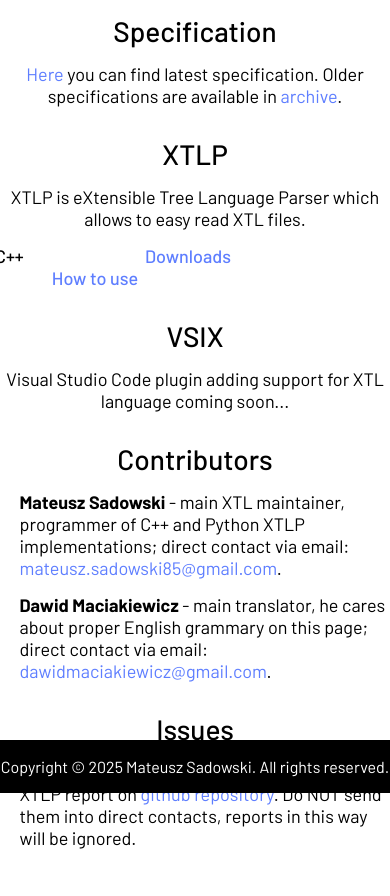
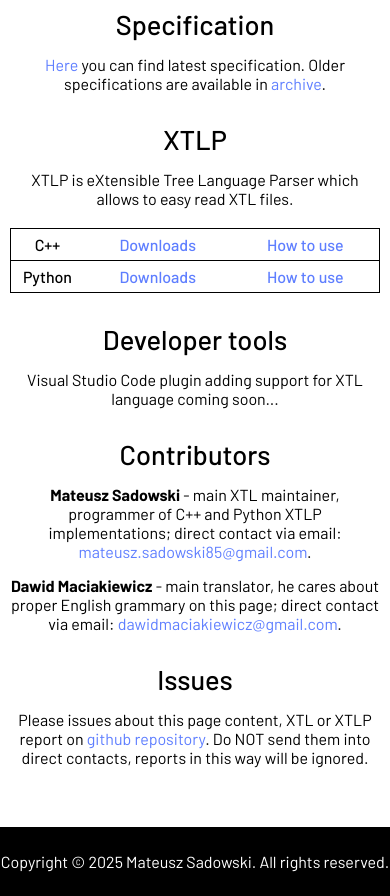
Before and after one commit to Cijei03/xtl, a plain HTML site: page docs/index.html in a window 390 px wide. Shown: the part 76-972 px from the top of the page. Before the commit the page ends 925 px from the top, so only its background shows below. Drawn offline with Linux system fonts and the light colour scheme; a web font is replaced by a local one.

Commit message:
Adjusted CSS for mobile targets.

```diff
--- a/docs/core.css
+++ b/docs/core.css
@@ -8,13 +8,37 @@
 	width: 100%;
 	float: left;
 	color: white;
-	font-size: 20px;
+	font-size: 2vh;
 }
 
 body
 {
-	height: 86vh;
 	overflow-y: visible;
+}
+
+section
+{
+	width: 900px;
+	margin-left: calc((100% - 900px) / 2);
+	height: 80vh;
+}
+
+footer
+{
+	padding: 3vh 0px 3vh 0px;
+	float: left;
+}
+
+@media screen and (max-width: 900px)
+{
+	section
+	{
+		width: 95%; /* The width is 100%, when the viewport is 800px or smaller */
+		margin-left: 0%;
+		margin: 2.5%;
+		float: left;
+		height: max-content;
+	}
 }
 
 .header-div
@@ -28,7 +52,8 @@
 	font-family: "Barlow", sans-serif;
   	font-weight: 500;
   	font-style: normal;
-	height: 100%;
+	float: left;
+	padding-bottom: 50px;
 }
 
 #specifications_title
@@ -51,3 +76,19 @@
 {
 	font-size: 20px;
 }
+
+.category
+{
+	width: 100%;
+	float: left;
+}
+
+.spec_list-entry
+{
+	font-family: 'Barlow', sans-serif;
+	font-weight: 400;
+	font-style: normal;
+	margin-top: 15px;
+	float: left;
+	width: 100%;
+}
--- a/docs/index.html
+++ b/docs/index.html
@@ -7,88 +7,133 @@
 		<link rel="stylesheet" href="core.css">
 		<link rel="shortcut icon" href="resources/xtl_minilogo.webp" type="image/x-icon">
 		<title>XTL</title>
+		<style>
+			table
+			{
+				width: 100%;
+				text-align: center;
+
+				border-width: 1px;
+				border-style: solid;
+				border-color: black;
+				border-collapse: collapse;
+			}
+			th
+			{
+				font-weight: inherit;
+				font-size: inherit;
+				font-family: inherit;
+				width: 20%;
+				text-align: inherit;
+
+				border-width: 1px 0px 1px 0px;
+				border-style: solid;
+				border-color: black;
+				border-collapse: inherit;
+				padding: 6px 0px 6px;
+			}
+			td
+			{
+				font-weight: inherit;
+				font-size: inherit;
+				font-family: inherit;
+				text-align: center;
+
+				border-width: 1px 0px 1px 0px;
+				border-style: solid;
+				border-color: black;
+				border-collapse: inherit;
+			}
+			tr
+			{
+				border-width: inherit;
+				border-style: inherit;
+				border-color: inherit;
+				border-collapse: inherit;
+			}
+		</style>
 	</head>
 	<body>
 		<header>
-			<img src="resources/xtl_logo.webp" alt="" style="height: 40px; padding: 10px 0px 10px 2%; float: left; background-color: f10d0c;">
+			<img src="resources/xtl_logo.webp" alt="" style="height: 4vh; padding: 10px 0px 10px 2%; float: left;">
 			<div class="header-div" style="float: right; margin-right: 2%;">Latest update: 2 August 2025</div>
 		</header>
-		<section style="float: left; text-align: center; font-size: 28px; width: 100%; margin-top: 30px;">
-			<div style="cursor: pointer;">
+		<section style="float: left; text-align: center; margin-top: 30px; ">
+			<div class="category">
+				<div style="cursor: pointer; font-size: 170%;">
 				Specification
 				</div>
-			<div style="font-size: 18px; font-family: 'Barlow', sans-serif; font-weight: 400; font-style: normal; margin-top: 15px;">
+				<div style="font-family: 'Barlow', sans-serif; font-weight: 400; font-style: normal; margin-top: 15px;">
 					<a href="species/rev100.html" target="_blank" class="">Here</a> you can find latest specification. Older specifications are available in <a href="archive.html" target="_blank">archive</a>.
 				</div>
-			<div style="margin-top: 30px; float: left; width: 100%;">
-				<div>
+			</div>
+			<div class="category">
+				<div style="font-size: 170%; margin-top: 30px;">
 					XTLP
 				</div>
-				<div style="font-size: 18px; font-family: 'Barlow', sans-serif; font-weight: 400; font-style: normal; margin-top: 15px;">
+				<div style="font-family: 'Barlow', sans-serif; font-weight: 400; font-style: normal; margin-top: 15px;">
 					XTLP is eXtensible Tree Language Parser which allows to easy read XTL files.
 				</div>
-				<div style="font-size: 18px; margin-left: calc((100% - 400px) / 2); width: 400; margin-top: 15px; text-align: center;">
-					<div style="color: black; width: 100px; text-align: left; float: left;">
-						C++
-					</div>
-					<div style="font-size: 18px; width: 100px; float: left; margin-left: 50px;">
-						<a href="xtlp/downloads.html" style="float: left;">
+				<div style="width: 100%; text-align: left; margin-top: 20px; float: left;">
+					<table>
+						<tr>
+							<th>C++</th>
+							<td>
+								<a href="xtlp/cpp/downloads.html">
 									Downloads
 								</a>
-					</div>
-					<div style="font-size: 18px; width: 100px; float: left; margin-left: 50px;">
-						<a href="xtlp/docs.html" style="width: 100px; margin-right: 10px; float: left;">
+							</td>
+							<td>
+								<a href="xtlp/cpp/docs.html">
 									How to use
 								</a>
-					</div>
-				</div><br />
-				<!--
-				<div style="font-size: 18px; margin-left: calc((100% - 400px) / 2); width: 400; text-align: center;">
-					<div style="color: black; width: 100px; text-align: left; float: left;">
-						Python
-					</div>
-					<div style="font-size: 18px; width: 100px; float: left; margin-left: 50px;">
-						<a href="" style="float: left;">
+							</td>
+						</tr>
+						<tr>
+							<th>Python</th>
+							<td>
+								<a href="">
 									Downloads
 								</a>
-					</div>
-					<div style="font-size: 18px; width: 100px; float: left; margin-left: 50px;">
-						<a href="" style="width: 100px; margin-right: 10px; float: left;">
+							</td>
+							<td>
+								<a href="">
 									How to use
 								</a>
+							</td>
+						</tr>
+					</table>
 				</div>
 			</div>
-				-->
+			<div class="category">
+				<div style="font-size: 170%; margin-top: 30px;">
+					Developer tools
 				</div>
-			<div style="margin-top: 30px; float: left; width: 100%;">
-				<div>
-					VSIX
-				</div>
-				<div style="font-size: 18px; font-family: 'Barlow', sans-serif; font-weight: 400; font-style: normal; margin-top: 15px;">
+				<div style="font-family: 'Barlow', sans-serif; font-weight: 400; font-style: normal; margin-top: 15px;">
 					Visual Studio Code plugin adding support for XTL language coming soon...
 				</div>
 			</div>
-			<div style="margin-top: 30px; float: left; width: 100%;">
-				<div>
+			<div class="category">
+				<div style="font-size: 170%; margin-top: 30px;">
 					Contributors
 				</div>
-				<div style="font-size: 18px; font-family: 'Barlow', sans-serif; font-weight: 400; font-style: normal; margin-top: 15px; text-align: left; margin-left: 5%;">
+				<div style="font-family: 'Barlow', sans-serif; font-weight: 400; font-style: normal; margin-top: 15px;">
 					<b>Mateusz Sadowski</b> - main XTL maintainer, programmer of C++ and Python XTLP implementations; direct contact via email: <a href="mailto:mateusz.sadowski85@gmail.com">mateusz.sadowski85@gmail.com</a>.
 				</div>
-				<div style="font-size: 18px; font-family: 'Barlow', sans-serif; font-weight: 400; font-style: normal; margin-top: 15px; text-align: left; margin-left: 5%;">
+				<div style="font-family: 'Barlow', sans-serif; font-weight: 400; font-style: normal; margin-top: 15px;">
 					<b>Dawid Maciakiewicz</b> - main translator, he cares about proper English grammary on this page; direct contact via email: <a href="dawidmaciakiewicz@gmail.com">dawidmaciakiewicz@gmail.com</a>.
 				</div>
 			</div>
-			<div style="margin-top: 30px; float: left; width: 100%;">
-				<div>
+			<div class="category">
+				<div style="font-size: 170%; margin-top: 30px;">
 					Issues
 				</div>
-				<div style="font-size: 18px; font-family: 'Barlow', sans-serif; font-weight: 400; font-style: normal; margin-top: 15px; text-align: left; margin-left: 5%;">
+				<div style="font-family: 'Barlow', sans-serif; font-weight: 400; font-style: normal; margin-top: 15px;">
 					Please issues about this page content, XTL or XTLP report on <a href="https://github.com/Cijei03/xtl" target="_blank">github repository</a>. Do NOT send them into direct contacts, reports in this way will be ignored.
 				</div>
 			</div>
 		</section>
-		<footer style="background-color: black; float: left; width: 100%; color: white; font-family: 'Barlow'; text-align: center; padding: 2vh 0px 2vh 0px;">
+		<footer style="background-color: black; float: left; width: 100%; color: white; font-family: 'Barlow'; text-align: center;">
 			Copyright © 2025 Mateusz Sadowski. All rights reserved.
 		</footer>
 	</body>
```
Also changed, not shown: docs/archive.html (+5 -18 lines), docs/xtlp/cpp/docs.html (renamed from docs/xtlp/docs.html, +14 -35 lines), docs/xtlp/cpp/downloads.html (renamed from docs/xtlp/downloads.html, +8 -21 lines). Lines whose indentation alone changed are shown as unchanged.
